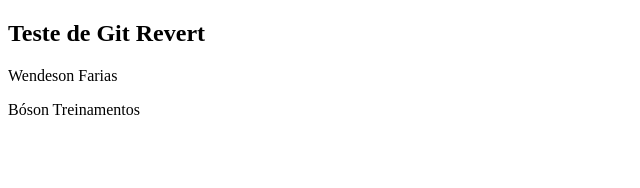
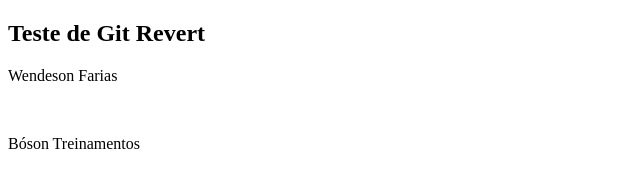
Before and after one commit to Wendeson/meu_primeiro_commit, a plain HTML site: page index.html in a window 1280 px wide. Shown: the whole page, without its empty margins (0-640 px from the left). Drawn offline with Linux system fonts and the light colour scheme.

Commit message:
Adiconado quebra de linha

```diff
--- a/index.html
+++ b/index.html
@@ -6,7 +6,7 @@
 
 <body>
     <h2>Teste de Git Revert</h2>
-    <p>Wendeson Farias</p>
+    <p>Wendeson Farias</p><br>
     <p>Bóson Treinamentos</p>
 
 </body>
```
